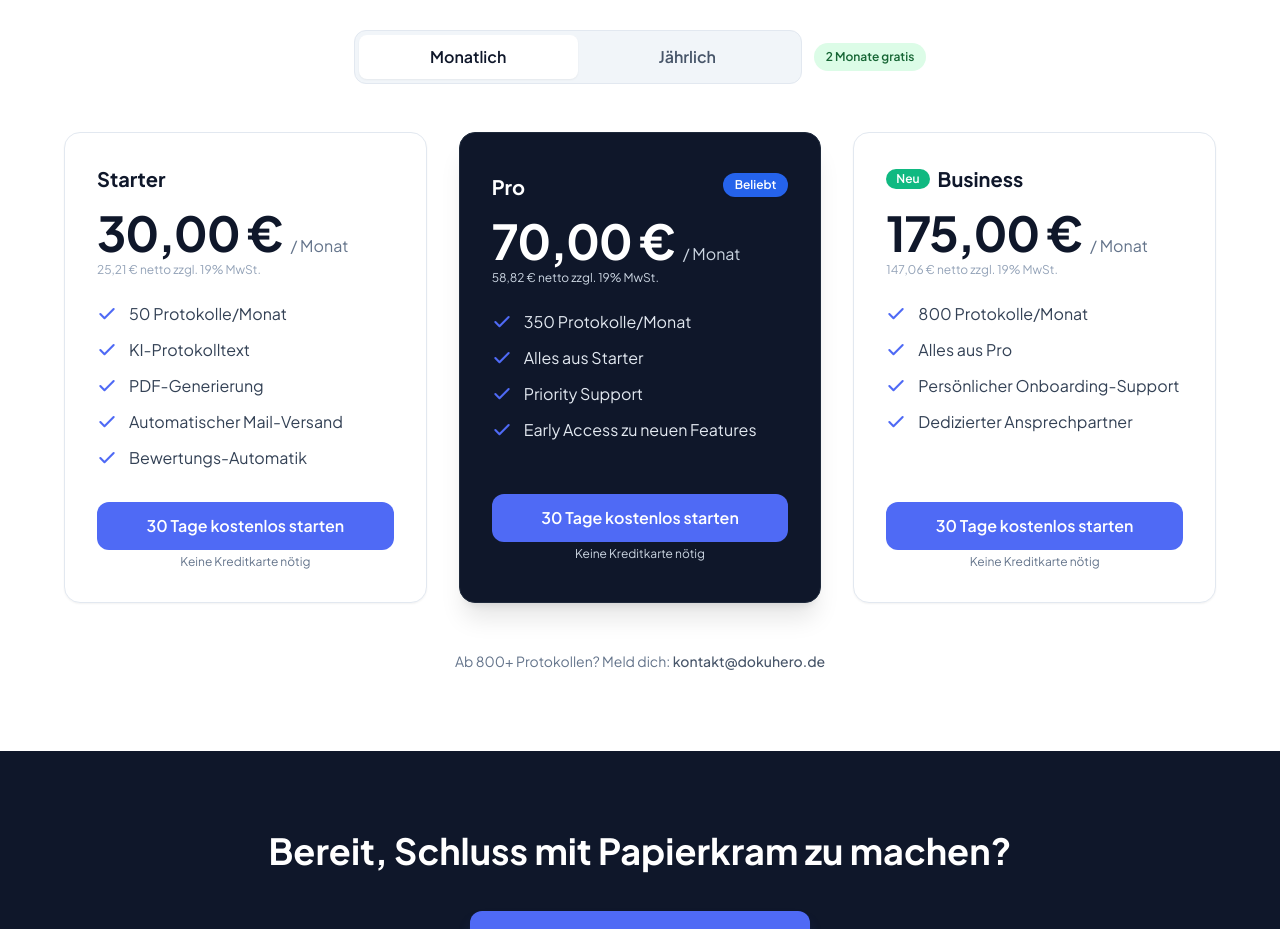
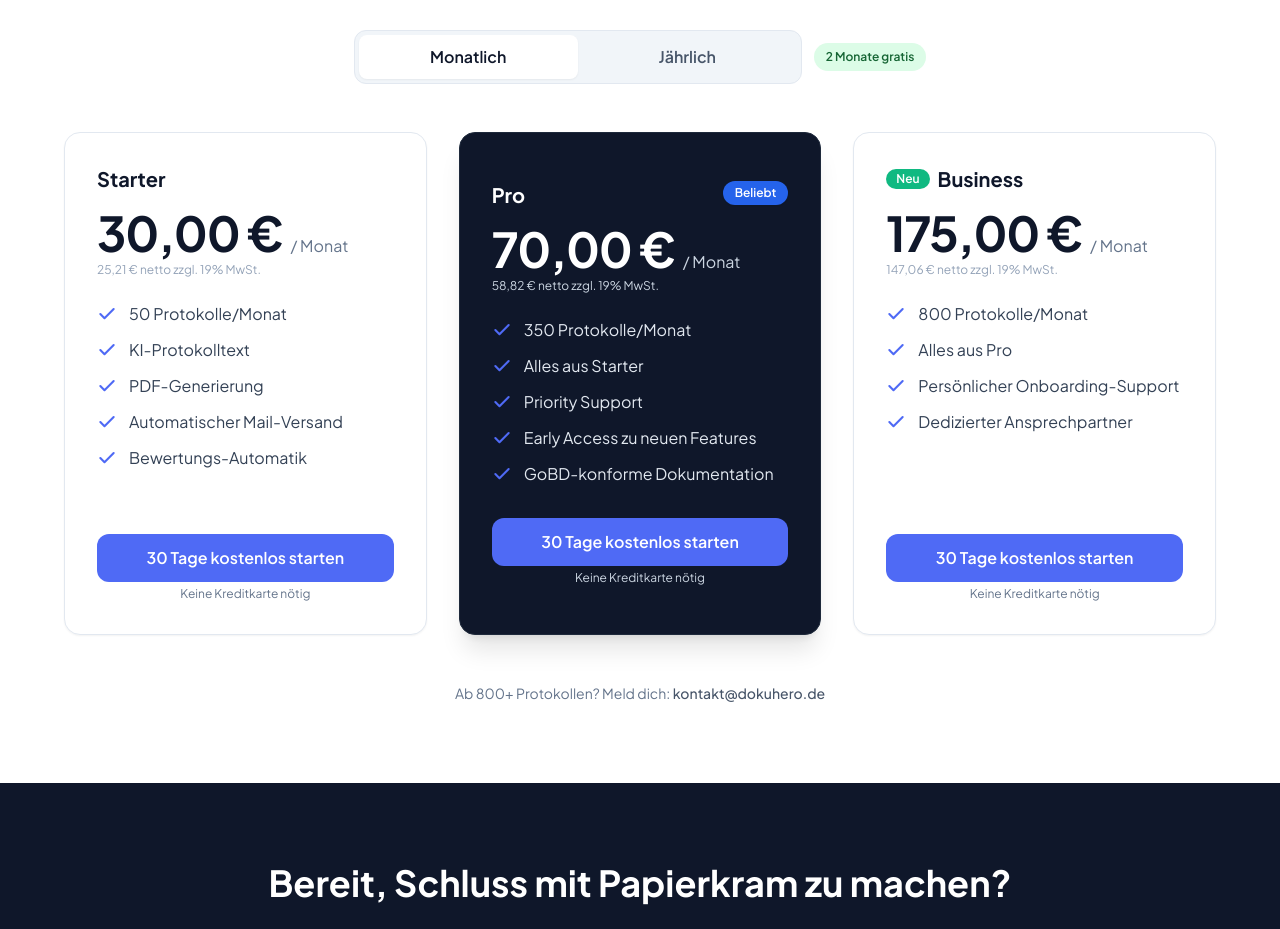
Before and after one commit to sakasolutions/dokuhero, a Next.js app: page / in a window 1280 px wide. Shown: the part 4340-5269 px from the top of the page. Built offline with nearby package versions, Linux system fonts and the light colour scheme.

Commit message:
feat: pro karte – gobd punkt + bewusst größer

```diff
--- a/components/PricingSection.tsx
+++ b/components/PricingSection.tsx
@@ -46,6 +46,7 @@
   "Alles aus Starter",
   "Priority Support",
   "Early Access zu neuen Features",
+  "GoBD-konforme Dokumentation",
 ];
 
 const businessFeatures = [
@@ -260,7 +261,7 @@
 
           {/* Pro — mobile zuerst */}
           <div
-            className={`order-1 flex min-h-0 flex-col rounded-2xl border border-slate-800 bg-slate-900 px-6 py-10 shadow-xl transition-all ease-out sm:px-8 md:order-2 md:z-10 md:hover:-translate-y-1 md:hover:shadow-2xl ${animD} ${
+            className={`order-1 flex min-h-0 flex-col rounded-2xl border border-slate-800 bg-slate-900 px-6 py-12 shadow-xl transition-all ease-out sm:px-8 md:order-2 md:z-10 md:hover:-translate-y-1 md:hover:shadow-2xl ${animD} ${
               pricingInView
                 ? "translate-y-0 opacity-100"
                 : "translate-y-8 opacity-0"
```
